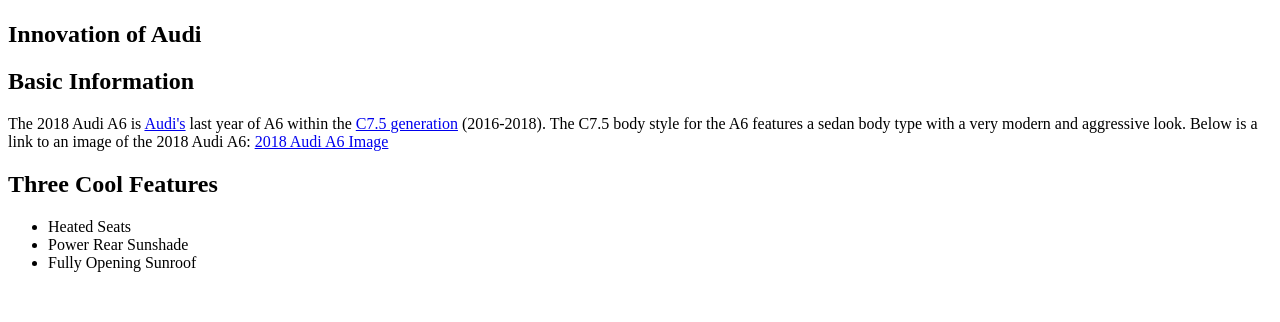
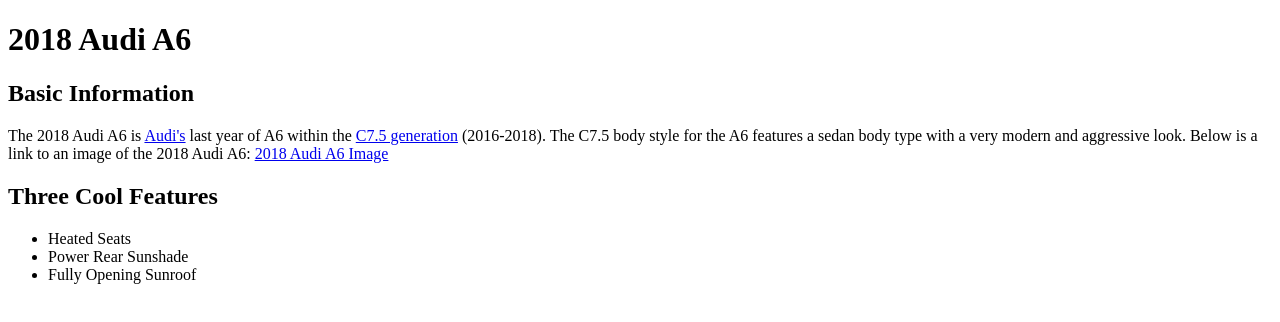
Before and after one commit to msample2/Lab02-Hyperlinks, a plain HTML site: page index.html in a window 1280 px wide. Drawn offline with Linux system fonts and the light colour scheme.

Commit message:
added main title heading

```diff
--- a/index.html
+++ b/index.html
@@ -1,8 +1,7 @@
 <!DOCTYPE html>
 
 <head>
-    <h1><title>2018 Audi A6</title></h1>
-    <h2>Innovation of Audi</h2>
+    <h1>2018 Audi A6</h1>
 </head>
 
 <body>
```
